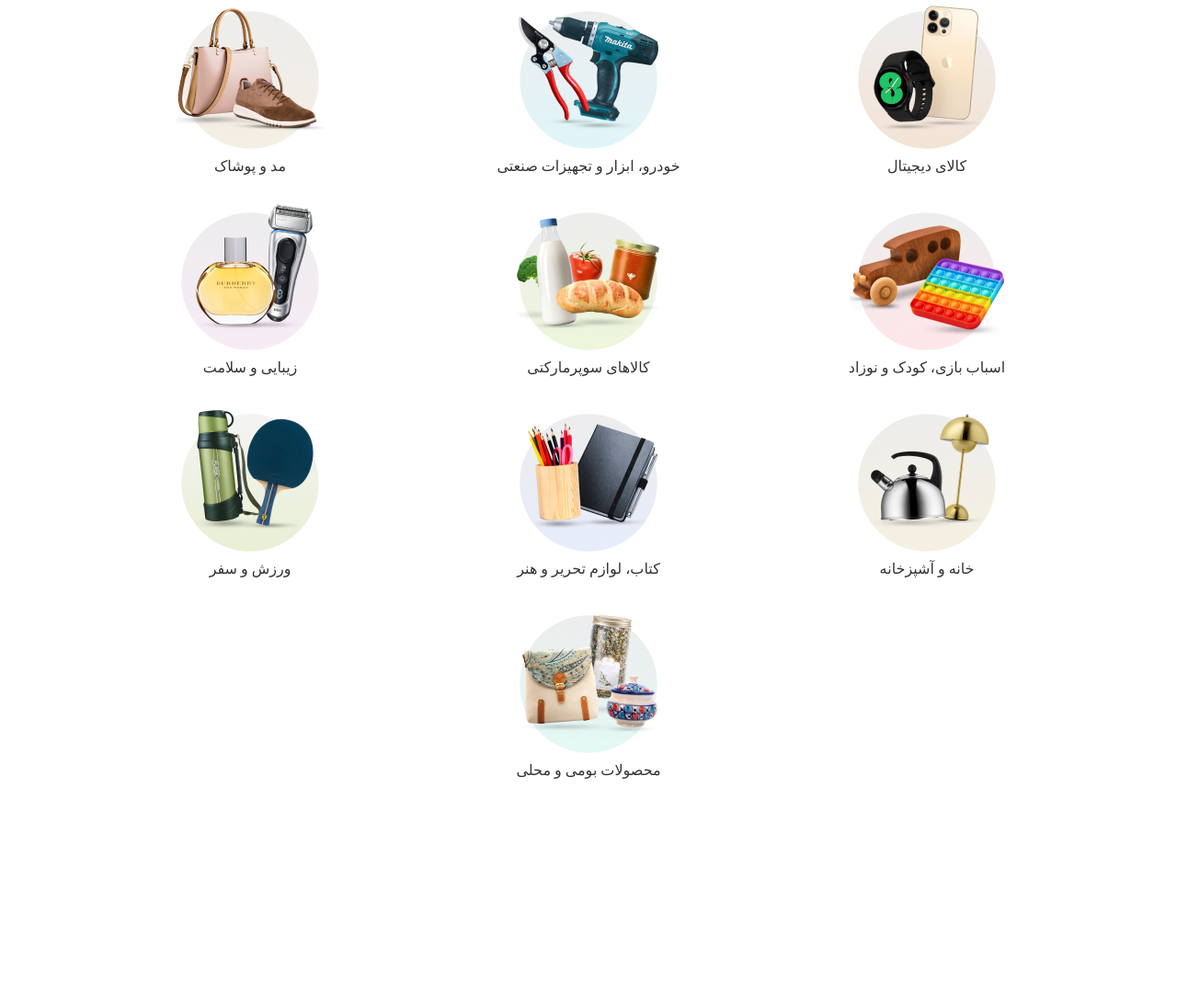
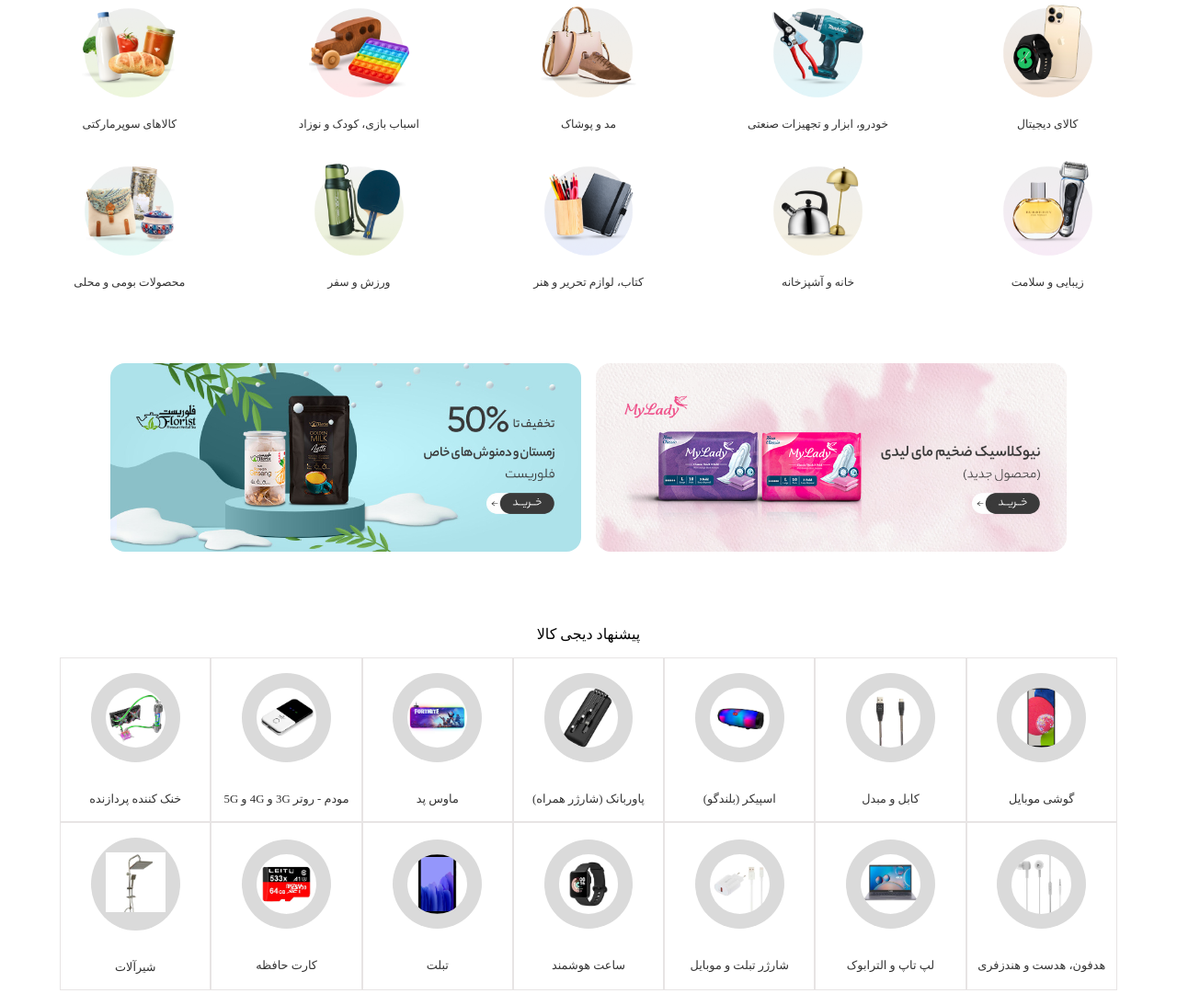
Before and after one commit to zahranuori/digikala-shop, a plain HTML site: page index.html in a window 1280 px wide. Shown: the part 1321-2414 px from the top of the page at 92% size. Before the commit the page ends 2184 px from the top, so only its background shows below. Drawn offline with Linux system fonts and the light colour scheme.

Commit message:
add suggested digikala

```diff
--- a/Css/silder.style.css
+++ b/Css/silder.style.css
@@ -13,6 +13,7 @@
   display: flex;
   text-align: center;
   align-items: center;
+  flex-wrap: wrap;
   justify-content: center;
   margin: 0 3rem 0 3rem;
 }
@@ -96,14 +97,17 @@
 }
 .regroupement {
   display: flex;
-  width: 100%;
-
-  flex-wrap: wrap;
+  flex-flow: row wrap;
+  /* flex-wrap: wrap; */
   justify-content: center;
 }
 .regroupement__item {
   display: flex;
   margin: 1rem;
+  width: 17%;
+  height: 30%;
+  justify-content: center;
+  align-items: center;
 }
 .regroupement__link {
   display: flex;
@@ -113,4 +117,58 @@
 }
 .regroupement__img {
   width: 50%;
+  margin-bottom: 1rem;
 }
+.regroupement__text {
+  font-size: 0.77rem;
+}
+/* banner 2tae */
+.banner-two {
+  display: flex;
+  justify-content: center;
+  align-items: center;
+}
+.banner-two__image {
+  width: 40%;
+  border-radius: 1rem;
+  margin: 4rem 0.5rem;
+}
+/* <!-- Suggested by Digikala  --> */
+.suggested {
+  display: flex;
+  /* width: 90%; */
+  margin: 1rem;
+  flex-wrap: wrap;
+  justify-content: center;
+}
+.suggested__item {
+  display: flex;
+  width: 13%;
+  justify-content: center;
+  text-align: center;
+  align-items: center;
+  border: 1px solid rgb(231, 228, 228);
+}
+.suggested__item-link {
+  display: flex;
+  flex-direction: column;
+  justify-content: center;
+  text-align: center;
+  align-items: center;
+}
+.suggested__image {
+  width: 40%;
+  align-items: center;
+  background-color: #dadada;
+  border-radius: 50%;
+  padding: 1rem;
+  margin: 1rem 0;
+}
+.suggested__image-item {
+  width: 100%;
+  height: 100%;
+}
+.suggested__text {
+  font-size: 0.8rem;
+  margin: 1rem 0;
+}
--- a/index.html
+++ b/index.html
@@ -284,8 +284,114 @@
         </div>
 
     </div>
-</div>
+    <!-- banner 2tae -->
+    <div class="banner-two">
+        <img class="banner-two__image" src="./Image/pad.jpg">
+        <img class="banner-two__image" src="./Image/tea.jpg">
 
+    </div>
+    <!-- Suggested by Digikala  -->
+    <p class="text-regroupement"> پیشنهاد دیجی کالا</p>
+    <div class="suggested">
+        <div href="#" class="suggested__item">
+        <a href="#" class="suggested__item-link">
+            <img class="suggested__image" src="./Image/mobile-suggested.jpg">
+            <span class="suggested__text">گوشی موبایل</span>
+        </a>
+    </div>
+    <div href="#" class="suggested__item">
+        <a href="#" class="suggested__item-link">
+            <img class="suggested__image" src="./Image/cable.jpg">
+            <span class="suggested__text">کابل و مبدل</span>
+        </a>
+        </div>
+
+         <div href="#" class="suggested__item">
+        <a href="#" class="suggested__item-link">
+            <img class="suggested__image" src="./Image/speeker.jpg">
+            <span class="suggested__text">اسپیکر (بلندگو)</span>
+        </a>
+         </div>
+
+          <div href="#" class="suggested__item">
+        <a href="#" class="suggested__item-link">
+            <img class="suggested__image" src="./Image/powerbank.jpg">
+            <span class="suggested__text">پاوربانک (شارژر همراه)</span>
+        </a>
+          </div>
+
+  <div href="#" class="suggested__item">
+        <a href="#" class="suggested__item-link">
+            <img class="suggested__image" src="./Image/padmuose.jpg">
+            <span class="suggested__text">ماوس پد</span>
+        </a>
+        </div>
+
+          <div href="#" class="suggested__item">
+        <a href="#" class="suggested__item-link">
+            <img class="suggested__image" src="./Image/modem.jpg">
+            <span class="suggested__text">مودم - روتر 3G و 4G و 5G</span>
+        </a>
+        </div>
+
+          <div href="#" class="suggested__item">
+        <a href="#" class="suggested__item-link">
+            <img class="suggested__image" src="./Image/couldcpu.jpg">
+            <span class="suggested__text">خنک کننده پردازنده </span>
+        </a>
+        </div>
+
+        <div href="#" class="suggested__item">
+            <a href="#" class="suggested__item-link">
+            <img class="suggested__image" src="./Image/headphone.jpg">
+            <span class="suggested__text">هدفون، هدست و هندزفری </span>
+        </a>
+        </div>
+        <div href="#" class="suggested__item">
+            <a href="#" class="suggested__item-link">
+            <img class="suggested__image" src="./Image/laptop.jpg">
+            <span class="suggested__text">لپ تاپ و الترابوک</span>
+        </a>
+        </div>
+
+          <div href="#" class="suggested__item">
+        <a href="#" class="suggested__item-link">
+            <img class="suggested__image" src="./Image/sharjer.jpg">
+            <span class="suggested__text">شارژر تبلت و موبایل</span>
+        </a>
+        </div>
+
+          <div href="#" class="suggested__item">
+        <a href="#" class="suggested__item-link">
+            <img class="suggested__image" src="./Image/watch.jpg">
+            <span class="suggested__text">ساعت هوشمند</span>
+        </a>
+        </div>
+
+          <div href="#" class="suggested__item">
+        <a href="#" class="suggested__item-link">
+            <img class="suggested__image" src="./Image/tablet.jpg">
+            <span class="suggested__text">تبلت</span>
+        </a>
+        </div>
+
+          <div href="#" class="suggested__item">
+        <a href="#" class="suggested__item-link">
+            <img class="suggested__image" src="./Image/memory.jpg">
+            <span class="suggested__text">کارت حافظه</span>
+        </a>
+        </div>
+
+          <div href="#" class="suggested__item">
+        <a href="#" class="suggested__item-link">
+            <div class="suggested__image" >
+            <img class="suggested__image-item" src="./Image/shiralat.jpg">
+             </div>
+            <span class="suggested__text">شیرآلات</span>
+        </a>
+        </div>
+
+    </div>
 
     </div>
 </body>
```
Also changed, not shown: Image/cable.jpg (added), Image/couldcpu.jpg (added), Image/headphone.jpg (added), Image/laptop.jpg (added), Image/memory.jpg (added), Image/mobile-suggested.jpg (added), Image/modem.jpg (added), Image/pad.jpg (added), Image/padmuose.jpg (added), Image/powerbank.jpg (added), Image/sharjer.jpg (added), Image/shiralat.jpg (added), Image/speeker.jpg (added), Image/tablet.jpg (added), 2 more files.
